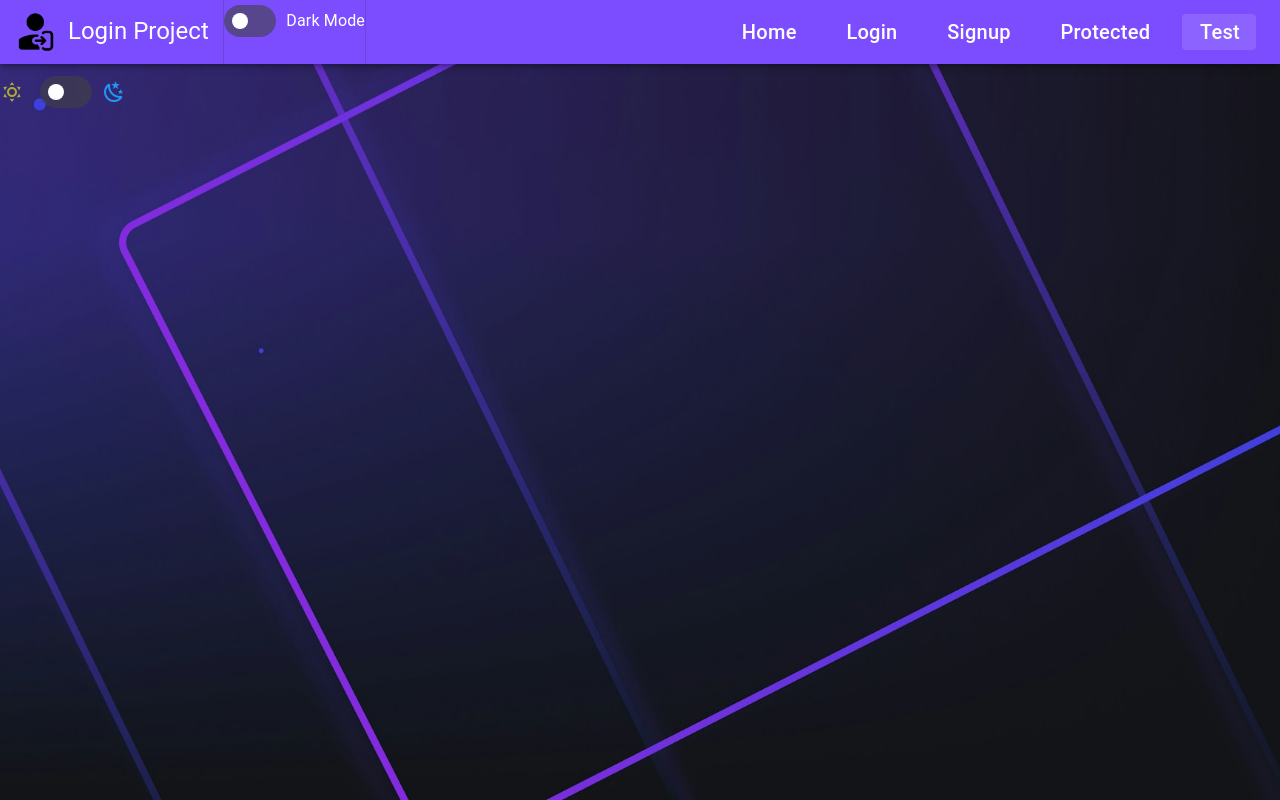
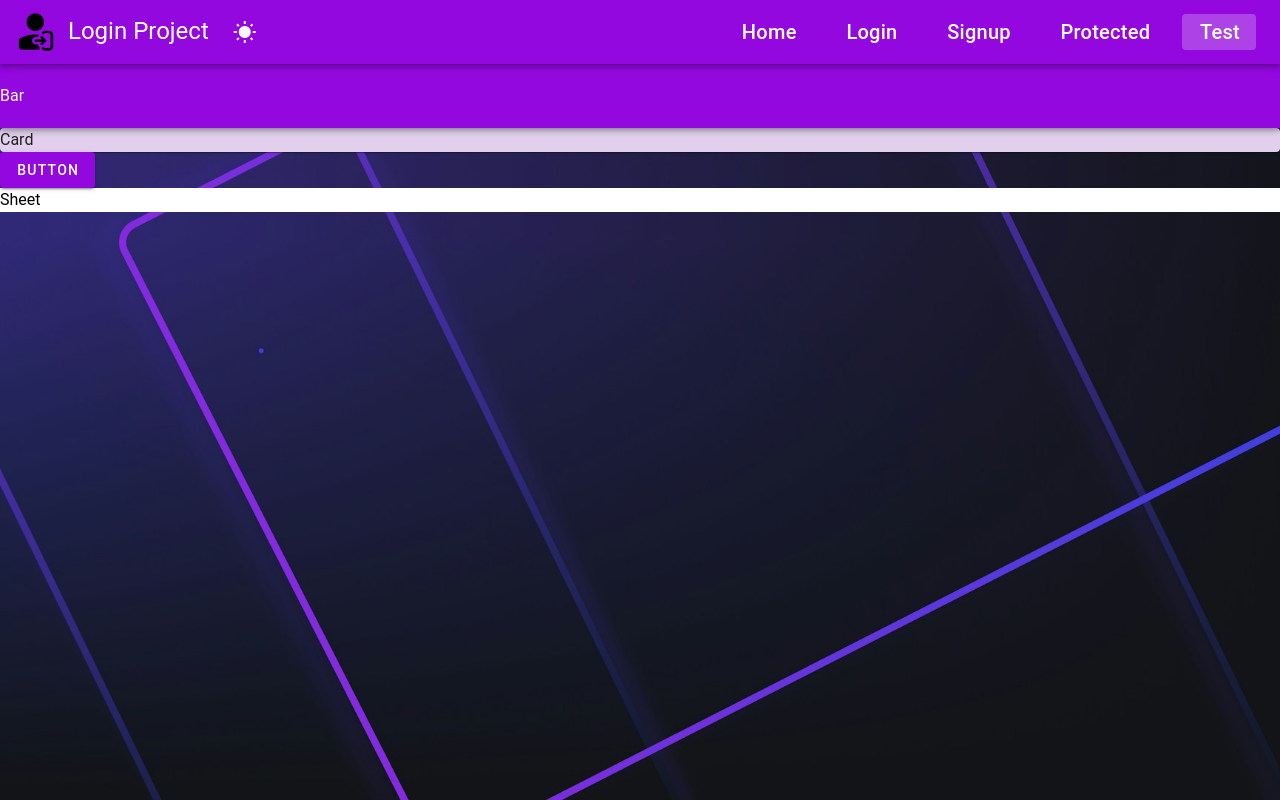
Before and after one commit to FranFerd/LoginFrontend, a Vue app: page /test in a window 1280 px wide. Built offline with nearby package versions, Linux system fonts and the light colour scheme; a small style sheet from the web is missing.

Commit message:
Added dark/light theme

```diff
--- a/src/App.vue
+++ b/src/App.vue
@@ -1,5 +1,7 @@
 <template>
-<v-app class="background-container">
+<v-app class="background-container relative">
+  <!-- Overlay -->
+  <div :class="overlayClass" class="absolute inset-0 z-0"></div>
   <Navbar></Navbar>
   <v-main>
     <router-view></router-view>
@@ -9,6 +11,17 @@
 
 <script setup lang="ts">
 import Navbar from './components/Navbar.vue';
+import { useTheme } from 'vuetify'
+import { computed } from 'vue'
+
+const theme = useTheme()
+
+// Set overlay class based on current theme
+const overlayClass = computed(() =>
+  theme.global.current.value.dark
+    ? 'bg-black/60'  // Dark overlay
+    : 'bg-white/0'  // Light overlay
+)
 </script>
 <style scoped>
 .background-container {
--- a/src/components/FeatureCard.vue
+++ b/src/components/FeatureCard.vue
@@ -8,6 +8,7 @@ defineProps<{
 <template>
   <v-card
     class="rounded-lg shadow-lg hover:shadow-x1 transition-shadow"
+    color="surface"
     elevation="2"
   >
   <div class="flex-col gap-5">
@@ -20,12 +21,12 @@ defineProps<{
         </v-icon>
     </div>
     <div class="flex justify-center">
-        <h3 class="text-xl font-semibold mb-2 text-gray-900 dark:text-gray-100" color="grey">
+        <h3 class="text-xl font-semibold mb-2 text-gray-900 dark:text-gray-500" color="grey">
           {{ title }}
         </h3>
     </div>
     <div class="text">
-        <p class="text-gray-600 dark:text-gray-300 pr-5 pl-5 pb-2">
+        <p class="text-gray-600 dark:text-gray-500 pr-5 pl-5 pb-2">
           {{ description }}
         </p>
     </div>
--- a/src/components/Home.vue
+++ b/src/components/Home.vue
@@ -5,7 +5,7 @@ import FeatureCard from '../components/FeatureCard.vue'
 <v-container class="max-w-4xl mx-auto py-16 px-6">
   <!-- Hero Section -->
   <section class="text-center mb-16">
-    <h1 class="text-4xl font-extrabold mb-4 text-gray-900 dark:text-gray-100">
+    <h1 class="text-4xl font-extrabold mb-4 text-gray-900 dark:text-white">
       Secure Login & Signup System
     </h1>
     <p class="text-lg text-gray-600 dark:text-gray-300 max-w-xl mx-auto">
--- a/src/components/Navbar.vue
+++ b/src/components/Navbar.vue
@@ -1,20 +1,19 @@
 <template>
-  <v-app-bar app color="deep-purple-accent-2"> <!-- Fixed bar at the top of the app; wraps your navbar. app props - Adjusts for the app layout (so <v-main> sits below it) -->
-    <div class="flex gap-3 ml-4 align-center min-w-[350px]">
+  <v-app-bar app color="primary"> <!-- Fixed bar at the top of the app; wraps your navbar. app props - Adjusts for the app layout (so <v-main> sits below it) -->
+    <div class="flex gap-3 ml-4 align-center min-w-[300px]">
         <v-img
             src="../assets/icons/login.png"
             alt="logo"
             max-height="40"
-            max-width="40">
+            max-width="40"
+            class="">
         </v-img>
-        <v-toolbar-title class="text-h5">Login Project</v-toolbar-title> <!-- slot for the app name/logo -->
-          <v-switch
-            v-model="isDark"
-            label="Dark Mode"
-            @change="toggleTheme"
-            inset
-            class="border">
-          </v-switch>
+        <div class="flex-none"> <!-- By default, <v-toolbar-title> behaves like a flex-grow element: it tries to fill all available horizontal space -->
+          <v-toolbar-title class="text-h5 flex-none">Login Project</v-toolbar-title> <!-- slot for the app name -->
+        </div> <!-- flex-none to prevent a flex item from growing or shrinking. Wrap in div, because Vuetify -->
+        <v-btn icon @click="toggleTheme" class="">
+          <v-icon>{{ isDark ? 'mdi-weather-night' : 'mdi-white-balance-sunny' }}</v-icon>
+        </v-btn>
     </div>
     <v-spacer /> <!-- Pushes content (e.g., nav buttons) to the right -->
     <div class="hidden sm:flex gap-4 mr-6">
@@ -47,14 +46,14 @@
   </div>
 </template>
 <script setup lang="ts">
-import { ref } from 'vue';
+import { ref, computed } from 'vue';
 import { useTheme } from 'vuetify';
 
 const theme = useTheme()
-const isDark = ref(theme.global.name.value === 'dark')
+const isDark = computed(() => theme.global.current.value.dark)
 
 const toggleTheme = () => {
-  theme.global.name.value = isDark.value ? 'dark' : 'light'
+  theme.global.name.value = isDark.value ? 'light' : 'dark'
 }
 
 const drawer = ref(false)
--- a/src/components/Signup.vue
+++ b/src/components/Signup.vue
@@ -1,10 +1,13 @@
 <template>
-    <v-card class="max-w-[600px] mx-auto mt-16 rounded-lg">
+    <v-card
+      class="max-w-[600px] mx-auto mt-16 rounded-lg"
+      color="surface">
         <div class="flex justify-center mt-2">
             <v-card-title class="text-h4">Register your account</v-card-title>
         </div>
 
-        <v-sheet class="mx-auto w-10/12">
+        <v-sheet
+          class="mx-auto w-10/12">
             <v-form v-model="form" @submit.prevent="handleSubmit">
                 <v-text-field
                     v-model="username"
@@ -48,7 +51,7 @@
             <div class="my-5 flex justify-center border">
                 <v-btn
                   type="submit"
-                  color="deep-purple-accent-1"
+                  color="primary"
                   block
                   :disabled="!form"
                   :loading="isLoading">Submit</v-btn>
--- a/src/components/Testing.vue
+++ b/src/components/Testing.vue
@@ -1,28 +1,18 @@
 <script setup lang="ts">
-import { useTheme } from 'vuetify'
+import { ref, computed } from 'vue';
+import { useTheme } from 'vuetify';
 
 const theme = useTheme()
+const isDark = computed(() => theme.global.current.value.dark)
 
-function toggleTheme () {
-  theme.global.name.value = theme.global.current.value.dark ? 'light' : 'dark'
+const toggleTheme = () => {
+  theme.global.name.value = isDark.value ? 'light' : 'dark'
 }
 </script>
 <template>
-<v-switch
-  inset
-  hide-details
-  class="my-auto"
-  @change="toggleTheme"
->
-  <!-- Prefix slot for sun icon -->
-  <template #prepend>
-    <v-icon color="yellow-accent-2">mdi-weather-sunny</v-icon>
-  </template>
-
-  <!-- Label slot -->
-  <template #label>
-    <v-icon color="blue lighten-3">mdi-weather-night</v-icon>
-  </template>
-</v-switch>
+<v-app-bar color="primary">Bar</v-app-bar>
+<v-card color="surface">Card</v-card>
+<v-btn color="primary">Button</v-btn>
+<v-sheet color="background">Sheet</v-sheet>
 
 </template>
--- a/src/plugins/vuetify.ts
+++ b/src/plugins/vuetify.ts
@@ -18,12 +18,22 @@ export default createVuetify({
     themes: {
       light: {
         dark: false,
-        colors: {}
+        colors: {
+          primary: '#9308DE',
+          background: '#FFFFFF',
+          surface: '#E1CFEB',
+          'on-surface': '#212121'
+        },
       },
       dark: {
         dark: true,
-        colors: {}
-      }
-    }
-  }
+        colors: {
+          primary: '#250138',
+          background: '#121212',
+          surface: '#1E1E1E',
+          'on-surface': '#E0E0E0'
+        },
+      },
+    },
+  },
 })
```
